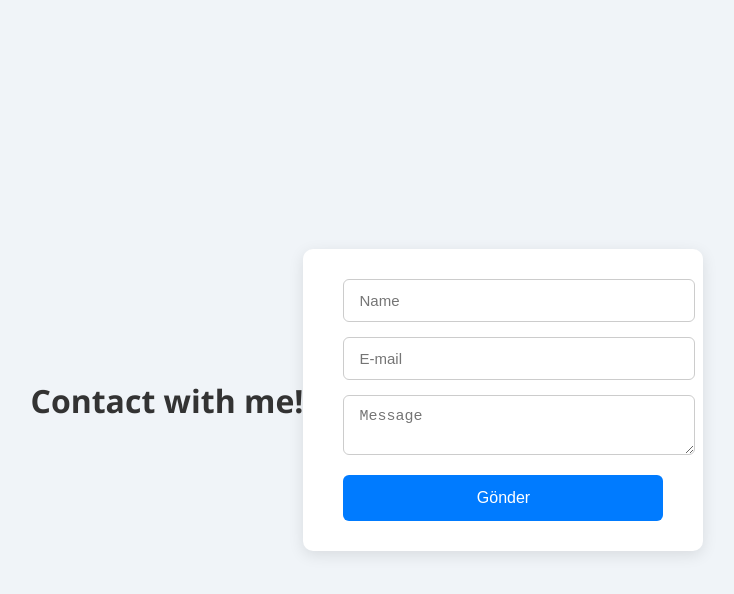
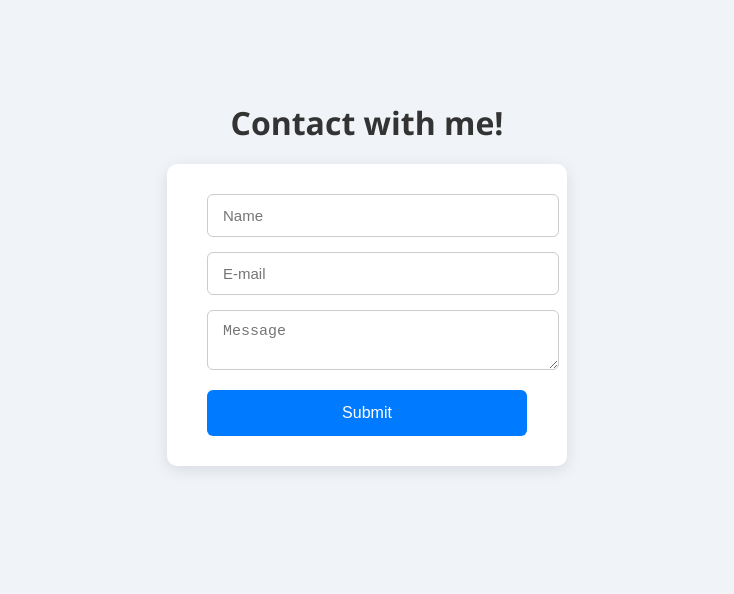
Before and after one commit to emov2/contact-page, a plain HTML site: page index.html in a window 1280 px wide. Shown: the whole page, without its empty margins (273-1007 px from the left). Drawn offline with Linux system fonts and the light colour scheme.

Commit message:
flex to grid

```diff
--- a/index.css
+++ b/index.css
@@ -1,11 +1,11 @@
 body {
   font-family: 'Segoe UI', Tahoma, Geneva, Verdana, sans-serif;
   background: #f0f4f8;
-  display: flex;
+  display: grid;
   justify-content: center;
   align-items: center;
-  height: 100vh;
   margin: 0;
+  margin-top: 10vh;
 }
 
 form {
--- a/index.html
+++ b/index.html
@@ -10,7 +10,7 @@
     <input type="text" name="name" placeholder="Name" required><br>
     <input type="email" name="email" placeholder="E-mail" required><br>
     <textarea name="message" placeholder="Message" required></textarea><br>
-    <button type="submit">Gönder</button>
+    <button type="submit">Submit</button>
   </form>
 </body>
 </html>
```
